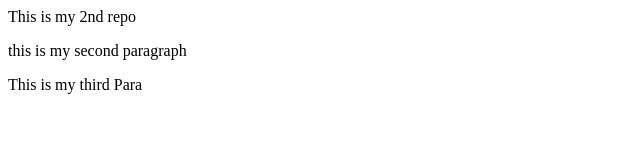
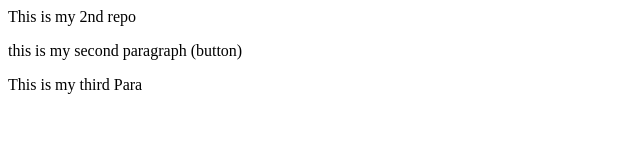
Before and after one commit to inam-niazi/Local-Repo, a plain HTML site: page index.html in a window 1280 px wide. Shown: the full height of the page, 0-640 px from the left. Drawn offline with Linux system fonts and the light colour scheme.

```diff
--- a/index.html
+++ b/index.html
@@ -2,7 +2,7 @@
     This is my 2nd repo
 </p>
 <p>
-    this is my second paragraph
+    this is my second paragraph (button)
 </p>
 <p>
     This is my third Para
```
